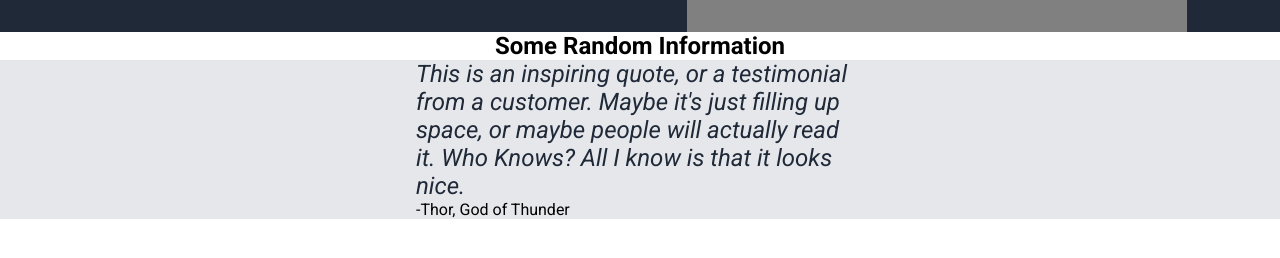
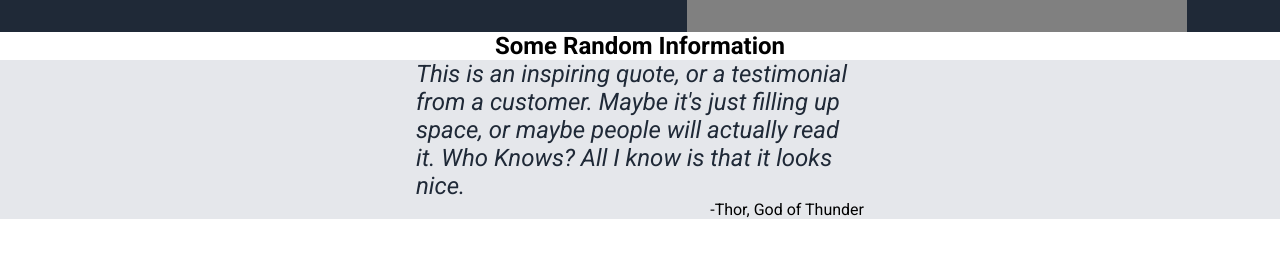
Before and after one commit to Quadrangle01/landing-page, a plain HTML site: page index.html in a window 1280 px wide. Shown: the part 270-528 px from the top of the page. Drawn offline with Linux system fonts and the light colour scheme.

Commit message:
Set Author to flex-end

```diff
--- a/main.css
+++ b/main.css
@@ -99,3 +99,7 @@ h2.gallery {
   color: #1f2937;
   max-width: 35%;
 }
+
+.author {
+  align-self: flex-end;
+}
```
